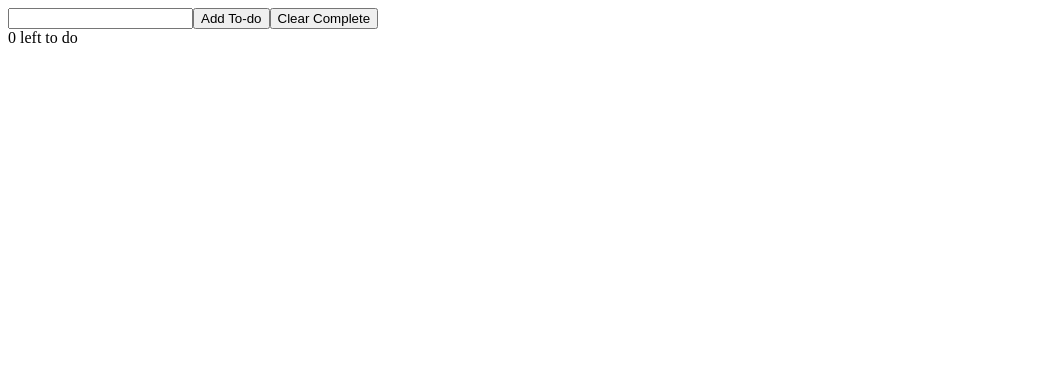
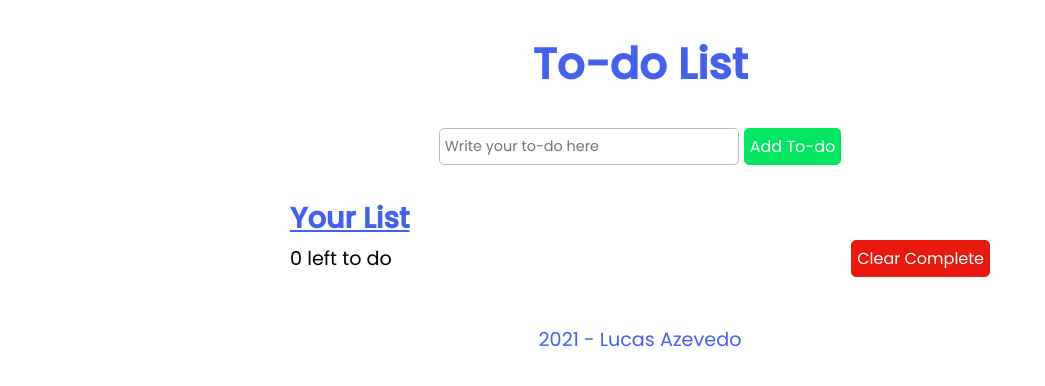
Before and after one commit to lucasazevedo21/to-do-list, a React (Create React App) app: page / in a window 1280 px wide. Shown: the top 386 px of the page, without its empty margins (0-1045 px from the left). Built offline with nearby package versions, Linux system fonts and the light colour scheme.

Commit message:
add styled-components

```diff
--- a/package.json
+++ b/package.json
@@ -9,6 +9,7 @@
     "react": "^17.0.2",
     "react-dom": "^17.0.2",
     "react-scripts": "4.0.3",
+    "styled-components": "^5.3.0",
     "uuid": "^8.3.2",
     "web-vitals": "^1.0.1"
   },
--- a/public/index.html
+++ b/public/index.html
@@ -7,7 +7,10 @@
       name="description"
       content="Web site created using create-react-app"
     />
-    <title>React App</title>
+    <link rel="preconnect" href="https://fonts.googleapis.com">
+    <link rel="preconnect" href="https://fonts.gstatic.com" crossorigin>
+    <link href="https://fonts.googleapis.com/css2?family=Poppins:wght@400;500&display=swap" rel="stylesheet">
+    <title>To-do List</title>
   </head>
   <body>
     <div id="root"></div>
--- a/src/App.js
+++ b/src/App.js
@@ -1,6 +1,9 @@
 import React, { useState, useRef, useEffect } from 'react'
+import { v4 as uuidv4 } from 'uuid'
+
 import TodoList from './TodoList'
-import { v4 as uuidv4 } from 'uuid'
+import { Titles, InputContainer, ListContainer, Footer, Status } from './styles/styles'
+import { GlobalStyle } from './styles/globalStyles'
 
 const LOCAL_STORAGE_KEY = 'todoApp.todos'
 
@@ -44,11 +47,29 @@ function App() {
 
   return (
     <>
-      <TodoList todos={todos} toggleTodo={toggleTodo} />
-      <input ref={todoNameRef} type="text" />
-      <button onClick={handleAddTodo}>Add To-do</button>
-      <button onClick={handleClearTodos}>Clear Complete</button>
-      <div>{todos.filter(todo => !todo.complete).length} left to do</div>
+      <GlobalStyle />
+
+      <Titles>
+        <h1>To-do List</h1>
+      </Titles>
+
+      <InputContainer>
+        <input ref={todoNameRef} type="text" placeholder="Write your to-do here" />
+        <button onClick={handleAddTodo}>Add To-do</button>
+      </InputContainer>
+
+      <ListContainer>
+        <h2>Your List</h2>
+        <Status>
+          <div>{todos.filter(todo => !todo.complete).length} left to do</div>
+          <button onClick={handleClearTodos}>Clear Complete</button>
+        </Status>
+        <TodoList todos={todos} toggleTodo={toggleTodo} />
+      </ListContainer>
+
+      <Footer>
+        <p>2021 - Lucas Azevedo</p>
+      </Footer>
     </>
   )
 }
--- a/src/Todo.js
+++ b/src/Todo.js
@@ -1,4 +1,6 @@
 import React from 'react'
+
+import { SingleTodo } from './styles/styles'
 
 export default function Todo({ todo, toggleTodo }) {
     function handleTodoClick() {
@@ -7,10 +9,10 @@ export default function Todo({ todo, toggleTodo }) {
 
     return (
         <div>
-            <label>
+            <SingleTodo>
                 <input type="checkbox" checked={todo.complete} onChange={handleTodoClick} />
-            </label>
-            {todo.name}
+                {todo.name}
+            </SingleTodo>
         </div>
     )
 }
--- /dev/null
+++ b/src/styles/globalStyles.js
@@ -0,0 +1,10 @@
+import { createGlobalStyle } from "styled-components"
+
+export const GlobalStyle = createGlobalStyle`
+    * {
+        font-family: 'Poppins', sans-serif;
+        margin: 0;
+        padding: 0;
+        box-sizing: border-box;
+    }
+`
--- /dev/null
+++ b/src/styles/styles.js
@@ -0,0 +1,114 @@
+import styled from 'styled-components'
+
+export const Titles = styled.div`
+    display: flex;
+    justify-content: center;
+
+    h1 {
+        color: #4361EE;
+        font-size: 2.7rem;
+        margin: 2rem;
+    }
+`
+
+export const InputContainer = styled.div`
+    display: flex;
+    justify-content: center;
+    margin-bottom: 2rem;
+
+    input {
+        border: 1px solid #bfb7b6;
+        border-radius: 5px;
+        width: 300px;
+        padding: 5px;
+        margin-right: 5px;
+        outline: none;
+        font-size: 0.9rem;
+    }
+
+    button {
+        border: 1px solid #04E762;
+        border-radius: 5px;
+        padding: 5px;
+        background: #04E762;
+        color: #FFF;
+        font-size: 1rem;
+        cursor: pointer;
+
+        :hover {
+            opacity: 0.8;
+            transition: 0.3s;
+        }
+    }
+`
+
+export const ListContainer = styled.div`
+    display: flex;
+    flex-direction: column;
+    align-items: center;
+
+    h2 {
+        width: 700px;
+        text-decoration: underline;
+        font-size: 1.8rem;
+        color: #4361EE;
+    }
+`
+
+export const Status = styled.div`
+    width: 700px;
+    display: flex;
+    justify-content: space-between;
+    align-items: center;
+    margin-bottom: 1rem;
+
+    div {
+        font-size: 1.2rem;
+    }
+
+    button {
+        border: 1px solid #E9190F;
+        border-radius: 5px;
+        padding: 5px;
+        color: #FFF;
+        background: #E9190F;
+        font-size: 1rem;
+        cursor: pointer;
+
+        :hover {
+            opacity: 0.8;
+            transition: 0.3s;
+        }
+    }
+`
+
+export const Footer = styled.footer`
+    display: flex;
+    justify-content: center;
+    margin-top: 2rem;
+
+    p {
+        color: #4361EE;
+        font-size: 1.2rem;
+    }
+`
+
+export const SingleTodo = styled.ul`
+    border: 1px solid #bfb7b6;
+    border-radius: 5px;
+    width: 700px;
+    margin: 0 auto;
+    padding: 12px;
+    margin-bottom: 0.7rem;
+    font-size: 1.2rem;
+
+    :hover {
+        border: 1px solid #4361EE;
+        transition: 0.2s;
+    }
+
+    input {
+        cursor: pointer;
+        margin-right: 10px;
+    }
+`
```
Also changed, not shown: 1 other file (tests, documents, lock files or other folders).
